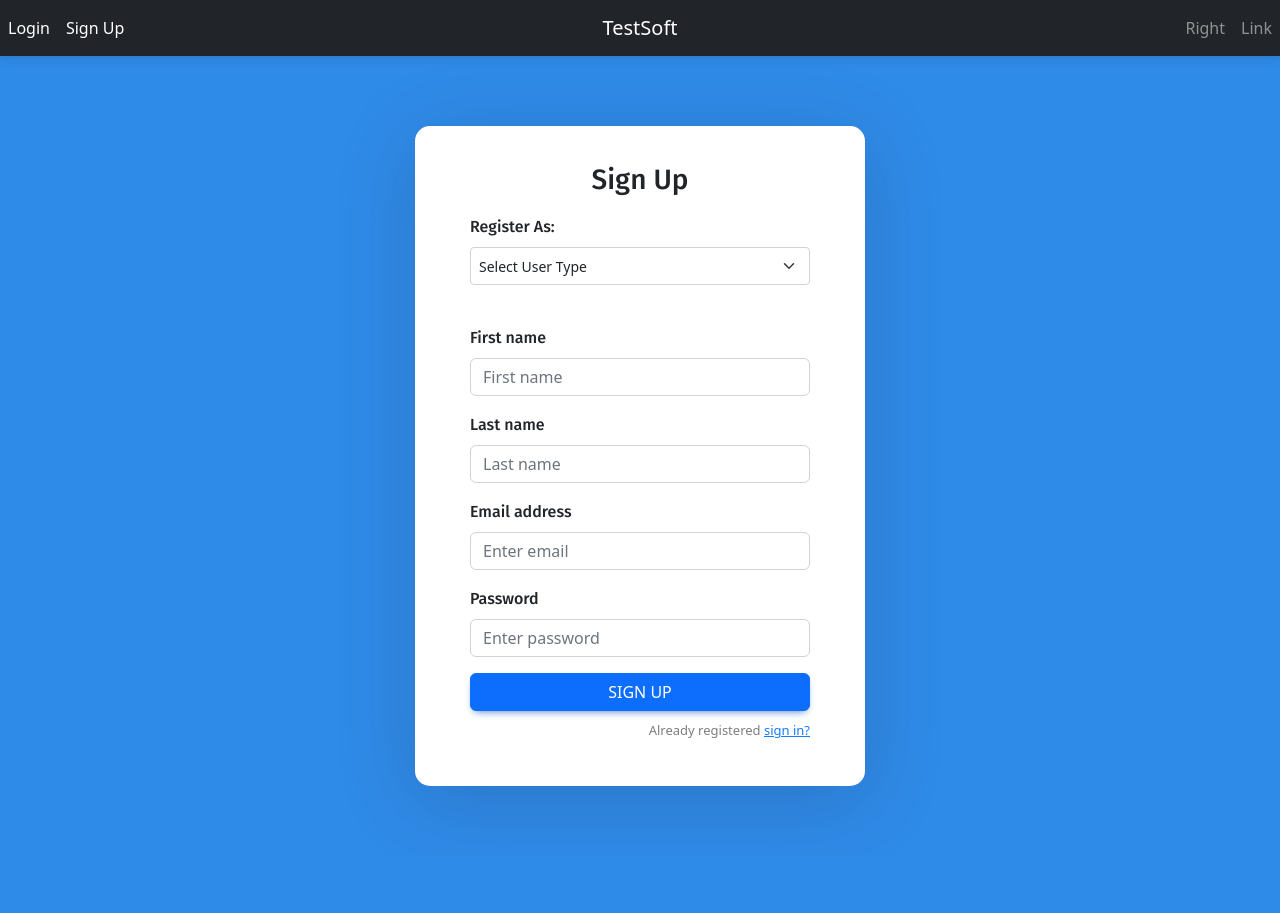
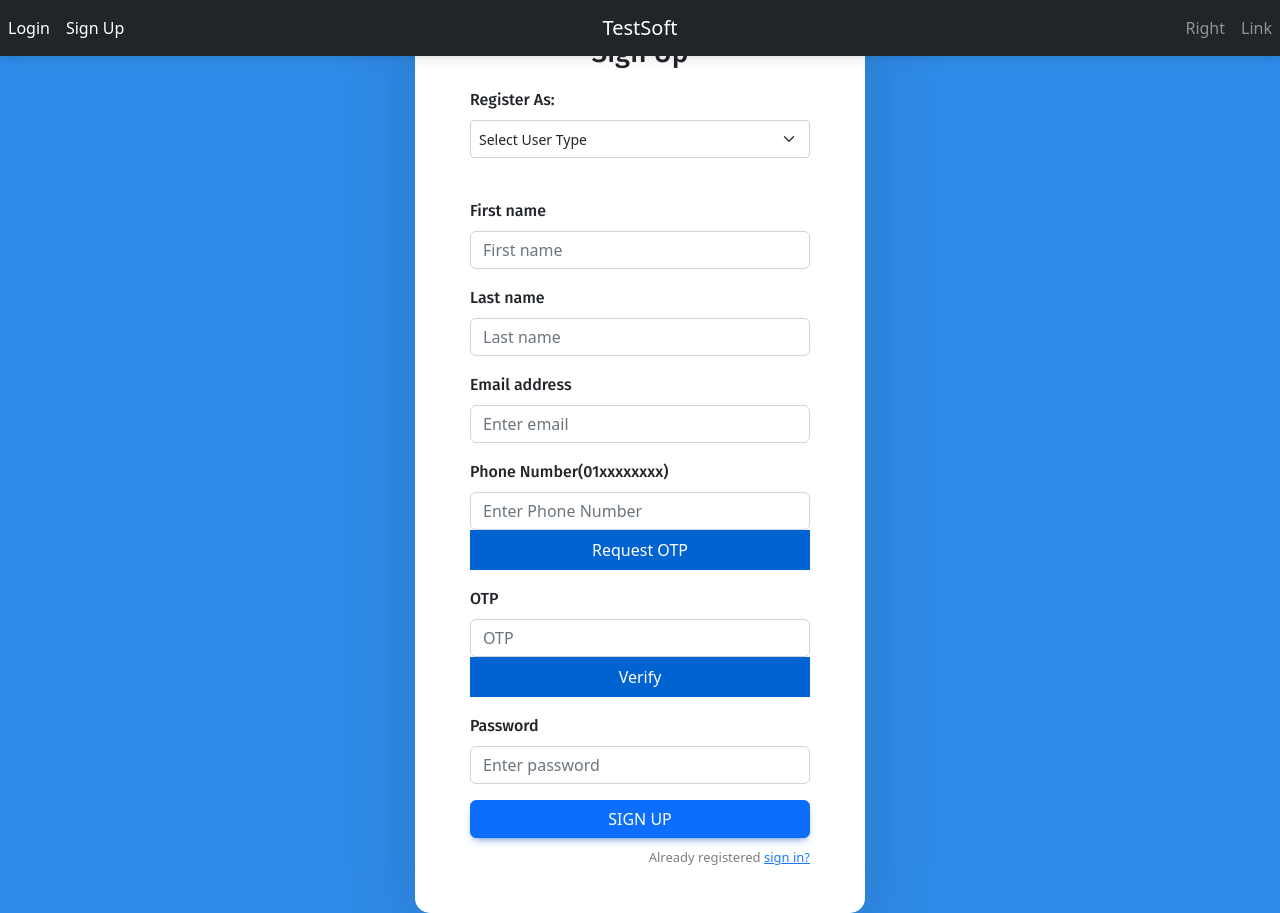
Before and after one commit to praveenharii/ReactJS-TestSoft-, a React (Create React App) app: page /sign-up in a window 1280 px wide. Before the commit the page ends 856 px from the top, so only its background shows below. Built offline with nearby package versions, Linux system fonts and the light colour scheme.

Commit message:
verify using firebase

```diff
--- a/src/Pages/firebase_config.js
+++ b/src/Pages/firebase_config.js
@@ -19,4 +19,4 @@ const firebaseConfig = {
 
 // Initialize Firebase
 const app = initializeApp(firebaseConfig);
-export const authentication = getAuth(app);
+export const auth = getAuth(app);
--- a/src/Pages/signup.js
+++ b/src/Pages/signup.js
@@ -1,75 +1,83 @@
 import React, { useState } from 'react';
-// import { authentication } from "./firebase_config";
-// // const firebase = require("./firebase_config");
-// import { RecaptchaVerifier, signInWithPhoneNumber } from "firebase/auth";
-// import userEvent from '@testing-library/user-event';
+import { useNavigate } from "react-router-dom";
+import { auth } from "./firebase_config";
+import { RecaptchaVerifier, signInWithPhoneNumber } from "firebase/auth";
 import Loginnavigation from "./Topnavbar/loginnavbar.js";
 import Form from "react-bootstrap/Form";
 
 
-
-
-//const countryCode = "+60";
 export default function SignUp() {
+            const navigate = useNavigate();
             const [fname ,setFname] =  useState("");
             const [lname ,setLname] =  useState("");
             const [email ,setEmail] =  useState("");
-            //const [phoneNumber ,setPhoneNumber] =  useState("");
+            const [phoneNumber ,setPhoneNumber] =  useState("");
             const [password ,setPassword] =  useState("");
-            // const [expandForm, setExpandForm] = useState(false);
-            // const [OTP,setOTP] = useState("");
+             //const [expandForm, setExpandForm] = useState(false);
+             const [otp,setOTP] = useState("");
             const [userType, setUserType] = useState("");
             const [secretKey, setSecretKey] = useState("");
+            const [verified,setVerified] = useState(false);
 
-// const generateRecaptcha = () => {
-//   window.recaptchaVerifier = new RecaptchaVerifier('recaptcha-container', {
-//             'size': 'invisible',
-//             'callback': (response) => {
-//               // reCAPTCHA solved, allow signInWithPhoneNumber.
-//             }
-//           },
-//           authentication
-//         );
-// }
+const generateRecaptcha = () => {
+  window.recaptchaVerifier = new RecaptchaVerifier('recaptcha-container', {
+            'size': 'invisible',
+            'callback': (response) => {
+              console.log(response);
+            }
+          },
+          auth
+        );
+}
 
-//     const requestOTP = (e) =>{
-//       e.preventDefault();
-//       if (phoneNumber.length >=10 ){
-//         setExpandForm(true);
-//         generateRecaptcha();
-//         let appVerifier =  window.recaptchaVerifier;
-//         signInWithPhoneNumber(authentication, phoneNumber, appVerifier)
-//         .then(confirmationResult => {
-//           window.confirmationResult = confirmationResult
-//         }).catch((error) => {
-//           // Error; SMS not sent
-//           // ...
-//         // console.log(error);
-//         });
-//           }
-//         }
-//     const verifyOTP = (e) => {
-//         let otp =  e.target.value;
-//         setOTP(otp);
+    const requestOTP = (e) =>{
+      e.preventDefault();
+      if (phoneNumber.length >=10 ){
+        //setExpandForm(true);
+        const phoneNumberWithCountryCode = "+60" + phoneNumber;
+        generateRecaptcha();
+        let appVerifier =  window.recaptchaVerifier;
+        signInWithPhoneNumber(auth, phoneNumberWithCountryCode, appVerifier)
+          .then((confirmationResult) => {
+            window.confirmationResult = confirmationResult;
+          })
+          .catch((error) => {
+            // Error; SMS not sent
+            // ...
+             console.log(error);
+          });
+          }
+        }
 
-//         if(otp.length === 6){
-//           console.log(otp);
-//         }
-//     }
+    const verifyOTP = (otp) => {
+       if (otp.length === 6) {
+         window.confirmationResult
+           .confirm(otp)
+           .then((result) => {
+             console.log(result);
+             alert("verified Successfully");
+             setVerified(true);
+           })
+           .catch((error) => {
+             console.log(error);
+           });
+       }
+    }
 
 
     const handleSubmit = (e) => {
-       if (userType === "Admin" && secretKey !== "Secret") {
+
+       if (userType === "Tutor" && secretKey !== "Secret") {
             e.preventDefault();
-            alert("Invalid Admin");
+            alert("Invalid Tutor");
           }
           else{
             e.preventDefault();
 
-          //  if (){
+            // if (verified !== false){
 
 
-            console.log(fname, lname, email, password, userType);
+            console.log(fname, lname, email, password,phoneNumber, userType);
             fetch("http://localhost:5000/register", {
                 method: "POST",
                 crossDomain: true,
@@ -82,6 +90,7 @@ export default function SignUp() {
                     fname,
                     lname,
                     email,
+                    phoneNumber,
                     password,
                     userType,
                 }),
@@ -91,13 +100,17 @@ export default function SignUp() {
                   if(data.error !== "User Exists"){
                     console.log(data, "userRegister");
                     alert("User Created Successfully");
+                    setTimeout(() => {
+                      navigate("/sign-in"); // Navigate to login page
+                    }, 10);
                     }else{
                     alert(data.error);
                   }
 
                 });
-            //  }else{
+            //   }else{
             // alert("Please Verify Phone Number");
+            //   }
       }
     };
 
@@ -129,7 +142,7 @@ export default function SignUp() {
                      <br />
                    </div>
 
-                   {userType === "Admin" ? (
+                   {userType === "Tutor" ? (
                      <div className="mb-3">
                        <label>Secret Key</label>
                        <input
@@ -174,21 +187,17 @@ export default function SignUp() {
                      />
                    </div>
 
-                   {/* <div className="mb-3">
-              <label>Phone Number(01x-xxxxxxx)</label>
+                   <div className="mb-3">
+                     <label>Phone Number(01xxxxxxxx)</label>
                      <input
                        type="phoneNumber"
                        className="form-control"
                        placeholder="Enter Phone Number"
-
                        onChange={(e) => setPhoneNumber(e.target.value)}
-
-
                      />
-              {expandForm === false? (
                      <input
                        type="button"
-
+                       value={"Request OTP"}
                        onClick={requestOTP}
                        style={{
                          backgroundColor: "#0163d2",
@@ -197,8 +206,43 @@ export default function SignUp() {
                          color: "white",
                          border: "none",
                        }}
-                  value={OTP}
-
+                     />
+                   </div>
+                   <div className="mb-3">
+                     <label>OTP</label>
+                     <input
+                       type="number"
+                       className="form-control"
+                       placeholder="OTP"
+                       onChange={(e) => setOTP(e.target.value)}
+                       // value={}
+                       //onChange={(e) => setVerificationCode(e.target.value)}
+                     />
+                     <input
+                       type="button"
+                       value="Verify"
+                       onClick={() => verifyOTP(otp)}
+                       style={{
+                         backgroundColor: "#0163d2",
+                         width: "100%",
+                         padding: 8,
+                         color: "white",
+                         border: "none",
+                       }}
+                     />
+                   </div>
+                   {/* {expandForm === false? (
+                <input
+                  type="button"
+                 value={OTP || "Request OTP"}
+                  onClick={sendOTP}
+                  style={{
+                    backgroundColor: "#0163d2",
+                    width: "100%",
+                    padding: 8,
+                    color: "white",
+                    border: "none",
+                  }}
                 />
              ):null }
             </div>
@@ -211,7 +255,7 @@ export default function SignUp() {
                   value="OTP"
                   className="form-control"
                   placeholder="OTP"
-                  onChange={verifyOTP}
+                  //onChange={verifyOTP}
                  // value={}
                   //onChange={(e) => setVerificationCode(e.target.value)}
                 />
@@ -255,4 +299,4 @@ export default function SignUp() {
              </div>
            </>
          );
-  }
+  };
--- a/src/index.css
+++ b/src/index.css
@@ -88,3 +88,17 @@ html,
 .navbar-brand{
   color: #34557a;
 }
+
+@media screen and (max-width: 768px) {
+  .auth-inner {
+    max-width: 300px;
+    width: 100%;
+  }
+}
+
+@media (min-width: 576px) {
+  .navbar {
+    font-size: 1.0rem;
+    /* Set a fixed font size for the navbar when viewport is >= 576px */
+  }
+}
```
Lines whose indentation alone changed are shown as unchanged.
